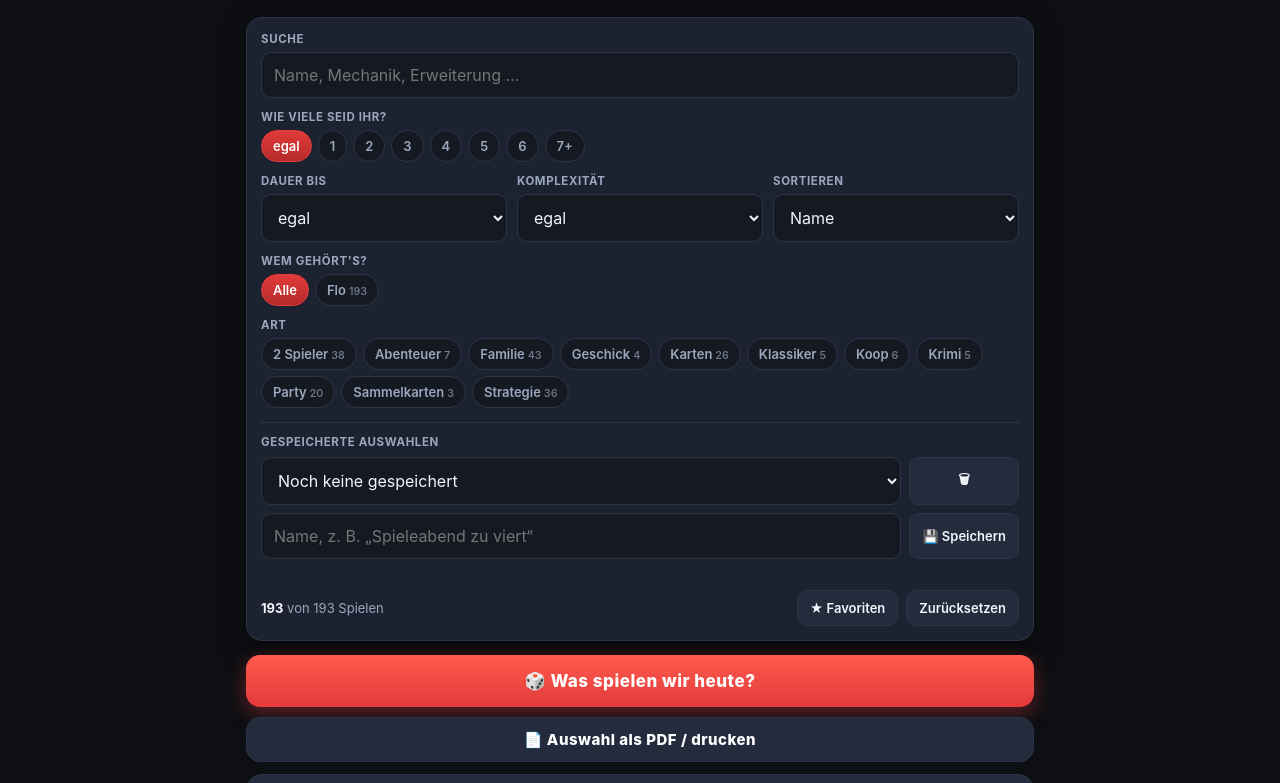
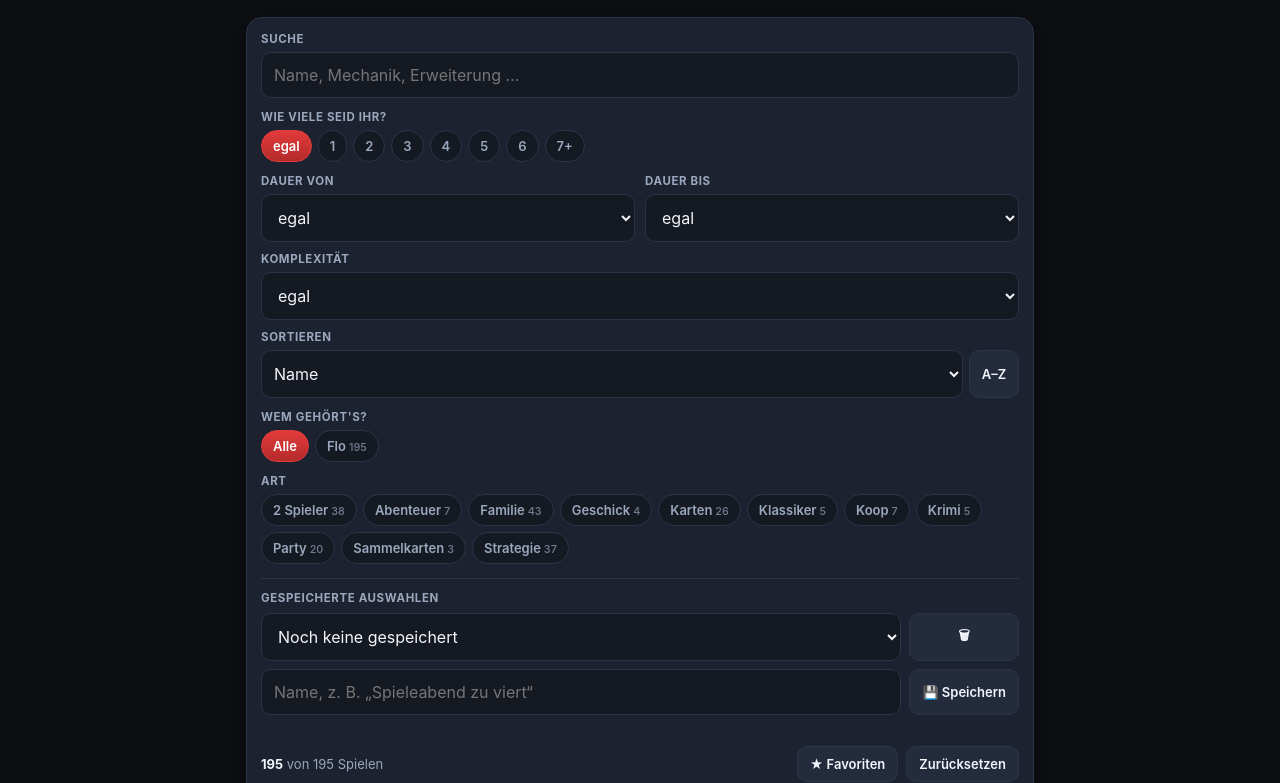
Before and after one commit to DuffVader78/brettspiel-tools, a plain HTML site: page spiele.html in a window 1280 px wide. Shown: the part 108-891 px from the top of the page. Drawn offline with Linux system fonts and the light colour scheme.

Commit message:
Add files via upload

```diff
--- a/spiele-daten.js
+++ b/spiele-daten.js
@@ -53,6 +53,7 @@ window.SPIELE = [
 {"name": "Der perfekte Moment (Picture Perfect)", "besitzer": "Flo", "exp": "5–6-Spieler-Erweiterung", "typ": "Familie", "mech": "Bieten, Deduktion, verdeckte Punkte", "desc": "Fotografen arrangieren das perfekte Gruppenfoto und haben dafür nur einen Versuch.", "pmin": 2, "pmax": 6, "tmin": 50, "tmax": 90, "age": 10, "cx": 2, "bgg": 299963},
 {"name": "Der Rat von Verona", "besitzer": "Flo", "exp": "", "typ": "Party", "mech": "Bluff, Mehrheiten", "desc": "Montagues und Capulets werden auf den Balkon oder ins Exil geschickt.", "pmin": 2, "pmax": 5, "tmin": 20, "tmax": 20, "age": 13, "cx": 1, "bgg": 140863},
 {"name": "Dice Forge", "besitzer": "Flo", "exp": "", "typ": "Familie", "mech": "Würfelbau", "desc": "Würfelseiten austauschen und so die eigenen Würfel Stück für Stück verbessern.", "pmin": 2, "pmax": 4, "tmin": 45, "tmax": 45, "age": 10, "cx": 2, "bgg": 194594},
+{"name": "Die Abenteuer des Robin Hood", "besitzer": "Flo", "exp": "", "typ": "Koop", "mech": "Kooperativ, Erzählung, Kampagne", "desc": "Als Robin Hood und seine Gefährten gemeinsam durch Nottingham ziehen, in einem Erzählspiel, dessen Spielplan sich während der Partie verändert.", "pmin": 2, "pmax": 4, "tmin": 60, "tmax": 60, "age": 10, "cx": 1, "bgg": 326494},
 {"name": "Die Akte Whitechapel", "besitzer": "Flo", "exp": "", "typ": "Krimi", "mech": "Versteckte Bewegung, Deduktion", "desc": "Jack the Ripper zieht verdeckt durch London, die Ermittler jagen ihn.", "pmin": 2, "pmax": 6, "tmin": 90, "tmax": 90, "age": 14, "cx": 2, "bgg": 59959},
 {"name": "Die Gilde der fahrenden Händler", "besitzer": "Flo", "exp": "", "typ": "Familie", "mech": "Erkundung, Flip & Write", "desc": "Händler erkunden mit Stiften neue Länder auf ihrer Karte.", "pmin": 1, "pmax": 4, "tmin": 45, "tmax": 45, "age": 14, "cx": 2, "bgg": 350933},
 {"name": "Die Siedler von Catan", "besitzer": "Flo", "exp": "Seefahrer, Städte & Ritter, 5–6-Spieler-Erweiterungen für Grundspiel, Seefahrer und Städte & Ritter", "typ": "Familie", "mech": "Handel, Würfelertrag, Netzwerkbau", "desc": "Rohstoffe erwürfeln, tauschen und Siedlungen, Städte und Straßen bauen.", "pmin": 3, "pmax": 6, "tmin": 60, "tmax": 120, "age": 10, "cx": 2, "bgg": 13},
@@ -87,7 +88,7 @@ window.SPIELE = [
 {"name": "Grimms Wälder", "besitzer": "Flo", "exp": "", "typ": "Karten", "mech": "Set Collection", "desc": "Die drei kleinen Schweinchen bauen Häuser aus Stroh, Holz und Stein.", "pmin": 2, "pmax": 4, "tmin": 45, "tmax": 60, "age": 14, "cx": 2, "bgg": 212402},
 {"name": "Guild Ball: Kick Off!", "besitzer": "Flo", "exp": "", "typ": "2 Spieler", "mech": "Miniaturen, Sport", "desc": "Fantasy-Fußball zweier Gilden als taktisches Miniaturenduell.", "pmin": 2, "pmax": 2, "tmin": 60, "tmax": 60, "age": 12, "cx": 3, "bgg": 210271},
 {"name": "Gwent: Das legendäre Kartenspiel", "besitzer": "Flo", "exp": "", "typ": "2 Spieler", "mech": "Kartenduell, Bluff", "desc": "Das Kartenduell aus The Witcher über drei Runden.", "pmin": 2, "pmax": 2, "tmin": 30, "tmax": 30, "age": 14, "cx": 2, "bgg": 434222},
-{"name": "Heat: Pedal to the Metal", "besitzer": "Flo", "exp": "Heavy Rain, Dunkle Tunnel, Rocky Roads, Legenden", "typ": "Familie", "mech": "Rennen, Handkarten", "desc": "Rennwagen managen: Gas geben, ohne den Motor zu überhitzen.", "pmin": 1, "pmax": 6, "tmin": 30, "tmax": 60, "age": 10, "cx": 2, "bgg": 366013},
+{"name": "Heat: Pedal to the Metal", "besitzer": "Flo", "exp": "Heavy Rain, Dunkle Tunnel, Rocky Roads, Legenden", "typ": "Familie", "mech": "Rennen, Handkarten", "desc": "Rennwagen managen: Gas geben, ohne den Motor zu überhitzen.", "pmin": 1, "pmax": 9, "tmin": 30, "tmax": 60, "age": 10, "cx": 2, "bgg": 366013},
 {"name": "HeroQuest", "besitzer": "Flo", "exp": "Karak Varn, Die Rückkehr des Hexers, Gegen die Ogre-Horden, Morcars Magier", "typ": "Abenteuer", "mech": "Dungeon Crawl", "desc": "Der Klassiker von 1989: Helden gegen Morcars Monster im Gewölbe.", "pmin": 2, "pmax": 5, "tmin": 90, "tmax": 90, "age": 14, "cx": 1, "bgg": 699},
 {"name": "Hoch die Becher", "besitzer": "Flo", "exp": "", "typ": "Party", "mech": "Deduktion, Gedächtnis, Sonderfähigkeiten", "desc": "Adlige beim Bankett vergiften sich gegenseitig: Wein, Gift und Gegengift heimlich in die Kelche geben.", "pmin": 2, "pmax": 12, "tmin": 20, "tmax": 45, "age": 8, "cx": 1, "bgg": 202732},
 {"name": "Holmes: Sherlock gegen Moriarty", "besitzer": "Flo", "exp": "", "typ": "2 Spieler", "mech": "Set Collection", "desc": "Holmes und Moriarty sammeln im Wettlauf Hinweise.", "pmin": 2, "pmax": 2, "tmin": 20, "tmax": 30, "age": 10, "cx": 1, "bgg": 174078},
@@ -173,6 +174,7 @@ window.SPIELE = [
 {"name": "Star Wars: Destiny", "besitzer": "Flo", "exp": "", "typ": "Sammelkarten", "mech": "Würfel, Karten", "desc": "Sammelbares Würfel-und-Karten-Duell im Star-Wars-Universum.", "pmin": 2, "pmax": 2, "tmin": 30, "tmax": 30, "age": 10, "cx": 2, "bgg": 205359},
 {"name": "Star Wars: Unlimited", "besitzer": "Flo", "exp": "3 Zwei-Spieler-Starter: Funke einer Rebellion, Schatten der Galaxis, Niedergang der Republik", "typ": "Sammelkarten", "mech": "Sammelkartenspiel", "desc": "Star-Wars-Kartenspiel mit Boden- und Weltraumarena.", "pmin": 2, "pmax": 4, "tmin": 20, "tmax": 20, "age": 12, "cx": 2, "bgg": 387866},
 {"name": "StarQuest", "besitzer": "Flo", "exp": "", "typ": "Abenteuer", "mech": "Dungeon Crawl", "desc": "Space Marines gegen Aliens an Bord eines Raumschiffs (MB, 1990).", "pmin": 2, "pmax": 4, "tmin": 120, "tmax": 120, "age": 10, "cx": 1, "bgg": 1568},
+{"name": "Steampunk Rally Fusion", "besitzer": "Flo", "exp": "", "typ": "Strategie", "mech": "Drafting, Würfel, Rennen", "desc": "Erfinder bauen aus Karten und Würfeln verrückte Dampfmaschinen und rasen damit ins Ziel, solange die Maschine nicht explodiert.", "pmin": 2, "pmax": 8, "tmin": 45, "tmax": 60, "age": 14, "cx": 2, "bgg": 298229},
 {"name": "Stellar", "besitzer": "Flo", "exp": "", "typ": "2 Spieler", "mech": "Set Collection", "desc": "Mit dem Teleskop Sternbilder und Planeten kartieren.", "pmin": 2, "pmax": 2, "tmin": 30, "tmax": 30, "age": 8, "cx": 1, "bgg": 293678},
 {"name": "Stramash", "besitzer": "Flo", "exp": "", "typ": "Familie", "mech": "Handkarten, Laufspiel", "desc": "Die eigenen „Laddies“ ins Ziel bringen und gegnerische zurück an den Start schicken.", "pmin": 2, "pmax": 6, "tmin": 30, "tmax": 90, "age": 8, "cx": 1, "bgg": 188527},
 {"name": "Sushi Dice", "besitzer": "Flo", "exp": "", "typ": "Party", "mech": "Würfel, Push-your-luck, Set Collection", "desc": "Schnell Sushi-Gerichte zusammenwürfeln und dabei die Mitspieler mit Wasabi ärgern.", "pmin": 2, "pmax": 6, "tmin": 20, "tmax": 20, "age": 7, "cx": 1, "bgg": 142334},
--- a/spiele.html
+++ b/spiele.html
@@ -40,7 +40,7 @@
     padding:12px;border-radius:10px;font-size:16px;outline:none;font-family:inherit;
   }
   input:focus,select:focus{border-color:var(--red2)}
-  .grid{display:grid;grid-template-columns:repeat(auto-fit,minmax(140px,1fr));gap:10px;margin-top:12px}
+  .grid{display:grid;grid-template-columns:repeat(2,minmax(0,1fr));gap:10px;margin-top:12px}
   .pills{display:flex;flex-wrap:wrap;gap:6px}
   .pill{
     padding:7px 11px;border-radius:999px;border:1px solid var(--line);background:var(--bg2);
@@ -105,6 +105,11 @@
     #print .e{color:#555;font-size:9.5px}
     #print .num{white-space:nowrap}
   }
+  .totop{position:fixed;right:16px;bottom:calc(18px + env(safe-area-inset-bottom,0px));width:48px;height:48px;border-radius:50%;
+    border:1px solid var(--line);background:linear-gradient(180deg,var(--red2),var(--red));color:#fff;font-size:22px;font-weight:800;
+    box-shadow:0 6px 20px rgba(0,0,0,.5);cursor:pointer;opacity:0;pointer-events:none;transform:translateY(10px);transition:.2s;z-index:20}
+  .totop.show{opacity:1;pointer-events:auto;transform:none}
+  @media print{.totop{display:none!important}}
   .foot{text-align:center;color:var(--mut2);font-size:11.5px;margin-top:30px;line-height:1.6}
 </style>
 </head>
@@ -125,12 +130,14 @@
       <div class="pills" id="pl"></div>
     </div>
     <div class="grid">
-      <div><label class="fld" for="du">Dauer bis</label>
-        <select id="du"><option value="">egal</option><option value="20">20 Min</option><option value="30">30 Min</option><option value="45">45 Min</option><option value="60">1 Std</option><option value="90">1,5 Std</option><option value="120">2 Std</option></select></div>
-      <div><label class="fld" for="cx">Komplexität</label>
+      <div><label class="fld" for="dmin">Dauer von</label>
+        <select id="dmin"><option value="">egal</option><option value="15">15 Min</option><option value="30">30 Min</option><option value="45">45 Min</option><option value="60">1 Std</option><option value="90">1,5 Std</option><option value="120">2 Std</option><option value="180">3 Std</option></select></div>
+      <div><label class="fld" for="dmax">Dauer bis</label>
+        <select id="dmax"><option value="">egal</option><option value="15">15 Min</option><option value="30">30 Min</option><option value="45">45 Min</option><option value="60">1 Std</option><option value="90">1,5 Std</option><option value="120">2 Std</option><option value="180">3 Std</option></select></div>
+      <div style="grid-column:1/-1"><label class="fld" for="cx">Komplexität</label>
         <select id="cx"><option value="">egal</option><option value="1">● leicht</option><option value="2">●● mittel</option><option value="3">●●● anspruchsvoll</option></select></div>
-      <div><label class="fld" for="so">Sortieren</label>
-        <select id="so"><option value="name">Name</option><option value="tmax">Dauer</option><option value="pmax">Spielerzahl</option><option value="cx">Komplexität</option></select></div>
+      <div style="grid-column:1/-1"><label class="fld" for="so">Sortieren</label>
+        <div style="display:flex;gap:6px"><select id="so" style="min-width:0;padding:12px 8px"><option value="name">Name</option><option value="tmax">Dauer</option><option value="pmax">Spielerzahl</option><option value="cx">Komplexität</option></select><button class="mini" id="dir" type="button" title="Reihenfolge umdrehen" style="min-width:50px;padding:9px 8px">A–Z</button></div></div>
     </div>
     <div style="margin-top:12px">
       <label class="fld">Wem gehört's?</label>
@@ -170,6 +177,7 @@
   </div>
 </div>
 
+<button class="totop" id="totop" type="button" aria-label="Nach oben zu Suche und Filtern">↑</button>
 <div id="print"></div>
 <script src="spiele-daten.js"></script>
 <script>
@@ -178,7 +186,7 @@ const $=s=>document.querySelector(s);
 const LS='spiele_favs_v1';
 let favs=new Set();try{favs=new Set(JSON.parse(localStorage.getItem(LS)||'[]'))}catch(e){}
 const saveFavs=()=>{try{localStorage.setItem(LS,JSON.stringify([...favs]))}catch(e){}};
-const st={q:'',pl:0,du:'',cx:'',so:'name',ty:new Set(),ow:'',fav:false};
+const st={q:'',pl:0,dmin:'',dmax:'',cx:'',so:'name',dir:1,ty:new Set(),ow:'',fav:false};
 const owners=g=>String(g.besitzer||'').split(',').map(x=>x.trim()).filter(Boolean);
 const fk=g=>g.name+'|'+(g.besitzer||'');
 const esc=s=>String(s??'').replace(/[&<>"]/g,c=>({'&':'&amp;','<':'&lt;','>':'&gt;','"':'&quot;'}[c]));
@@ -198,14 +206,16 @@ function filtered(){
     if(q&&!(g.name+' '+g.exp+' '+g.mech+' '+g.desc+' '+g.typ+' '+(g.besitzer||'')).toLowerCase().includes(q))return false;
     if(st.ow&&!owners(g).includes(st.ow))return false;
     if(st.pl){if(g.pmin==null)return false;if(st.pl===7?g.pmax<7:(st.pl<g.pmin||st.pl>g.pmax))return false}
-    if(st.du&&(g.tmax==null||g.tmax>+st.du))return false;
+    if(st.dmin||st.dmax){if(g.tmin==null)return false;
+      if(st.dmin&&g.tmax<+st.dmin)return false;
+      if(st.dmax&&g.tmin>+st.dmax)return false;}
     if(st.cx&&g.cx!==+st.cx)return false;
     if(st.ty.size&&!st.ty.has(g.typ))return false;
     if(st.fav&&!favs.has(fk(g)))return false;
     return true;
   }).sort((a,b)=>{
-    const k=st.so;if(k==='name')return a.name.localeCompare(b.name,'de');
-    const x=a[k],y=b[k];if(x==null)return 1;if(y==null)return -1;return x-y||a.name.localeCompare(b.name,'de');
+    const k=st.so;if(k==='name')return a.name.localeCompare(b.name,'de')*st.dir;
+    const x=a[k],y=b[k];if(x==null&&y==null)return 0;if(x==null)return 1;if(y==null)return -1;return (x-y)*st.dir||a.name.localeCompare(b.name,'de');
   });
 }
 function card(g,pick){
@@ -232,16 +242,24 @@ function render(){
   $('#count').innerHTML=`<b>${rows.length}</b> von ${G.length} Spielen`;
   $('#list').innerHTML=rows.length?rows.map(g=>card(g)).join(''):`<div class="empty">Kein Spiel passt zu diesen Filtern.<br>Lockere Spielerzahl oder Dauer.</div>`;
   $('#fav').classList.toggle('on',st.fav);
+  $('#dir').textContent=st.so==='name'?(st.dir>0?'A–Z':'Z–A'):(st.dir>0?'↑':'↓');
+  $('#dir').title=st.dir>0?'aufsteigend – tippen zum Umdrehen':'absteigend – tippen zum Umdrehen';
 }
 $('#q').addEventListener('input',e=>{st.q=e.target.value;render()});
-['du','cx','so'].forEach(id=>$('#'+id).addEventListener('change',e=>{st[id]=e.target.value;render()}));
+['dmin','dmax','cx'].forEach(id=>$('#'+id).addEventListener('change',e=>{st[id]=e.target.value;
+  if(st.dmin&&st.dmax&&+st.dmin>+st.dmax){const o=id==='dmin'?'dmax':'dmin';st[o]=st[id];$('#'+o).value=st[id]}render()}));
+$('#so').addEventListener('change',e=>{st.so=e.target.value;st.dir=1;render()});
+$('#dir').addEventListener('click',()=>{st.dir=-st.dir;render()});
+const tt=$('#totop');
+addEventListener('scroll',()=>tt.classList.toggle('show',scrollY>500),{passive:true});
+tt.addEventListener('click',()=>{const m=matchMedia('(prefers-reduced-motion: reduce)').matches;scrollTo({top:0,behavior:m?'auto':'smooth'})});
 $('#pl').addEventListener('click',e=>{const b=e.target.closest('.pill');if(!b)return;st.pl=+b.dataset.v;document.querySelectorAll('#pl .pill').forEach(x=>x.classList.toggle('on',x===b));render()});
 $('#ty').addEventListener('click',e=>{const b=e.target.closest('.pill');if(!b)return;const t=b.dataset.t;st.ty.has(t)?st.ty.delete(t):st.ty.add(t);renderTy();render()});
 $('#ow').addEventListener('click',e=>{const b=e.target.closest('.pill');if(!b)return;st.ow=b.dataset.o;renderOw();render()});
 $('#fav').addEventListener('click',()=>{st.fav=!st.fav;render()});
 function applyState(o){
-  Object.assign(st,{q:o.q||'',pl:+o.pl||0,du:o.du||'',cx:o.cx||'',so:o.so||'name',ty:new Set(o.ty||[]),ow:o.ow||'',fav:!!o.fav});
-  $('#q').value=st.q;$('#du').value=st.du;$('#cx').value=st.cx;$('#so').value=st.so;
+  Object.assign(st,{q:o.q||'',pl:+o.pl||0,dmin:o.dmin||'',dmax:o.dmax||o.du||'',cx:o.cx||'',so:o.so||'name',dir:o.dir===-1?-1:1,ty:new Set(o.ty||[]),ow:o.ow||'',fav:!!o.fav});
+  $('#q').value=st.q;$('#dmin').value=st.dmin;$('#dmax').value=st.dmax;$('#cx').value=st.cx;$('#so').value=st.so;
   document.querySelectorAll('#pl .pill').forEach(x=>x.classList.toggle('on',+x.dataset.v===st.pl));
   $('#pick').innerHTML='';renderOw();renderTy();render();
 }
@@ -251,7 +269,7 @@ $('#reset').addEventListener('click',()=>{applyState({});$('#sv').value=''});
 const LSV='spiele_auswahlen_v1';
 let saved={};try{saved=JSON.parse(localStorage.getItem(LSV)||'{}')}catch(e){}
 const persist=()=>{try{localStorage.setItem(LSV,JSON.stringify(saved))}catch(e){}};
-const snap=()=>({q:st.q,pl:st.pl,du:st.du,cx:st.cx,so:st.so,ty:[...st.ty],ow:st.ow,fav:st.fav});
+const snap=()=>({q:st.q,pl:st.pl,dmin:st.dmin,dmax:st.dmax,cx:st.cx,so:st.so,dir:st.dir,ty:[...st.ty],ow:st.ow,fav:st.fav});
 const hint=t=>{$('#svhint').textContent=t};
 function renderSaved(sel){const ks=Object.keys(saved).sort((a,b)=>a.localeCompare(b,'de'));
   $('#sv').innerHTML='<option value="">'+(ks.length?'– Auswahl laden –':'Noch keine gespeichert')+'</option>'+ks.map(k=>`<option value="${esc(k)}">${esc(k)}</option>`).join('');
@@ -270,7 +288,8 @@ $('#svdel').addEventListener('click',()=>{const k=$('#sv').value;
 // PDF / Drucken
 function summary(){const p=[];
   if(st.pl)p.push(st.pl===7?'7+ Spieler':st.pl+' Spieler');
-  if(st.du)p.push('bis '+st.du+' Min');
+  const fm=v=>v>=60?(v/60+'').replace('.',',')+' Std':v+' Min';
+  if(st.dmin&&st.dmax)p.push('Dauer '+fm(+st.dmin)+' bis '+fm(+st.dmax));else if(st.dmin)p.push('mind. '+fm(+st.dmin));else if(st.dmax)p.push('bis '+fm(+st.dmax));
   if(st.cx)p.push(CXN[st.cx-1]);
   if(st.ow)p.push('Besitzer: '+st.ow);
   if(st.ty.size)p.push([...st.ty].join(', '));
```
